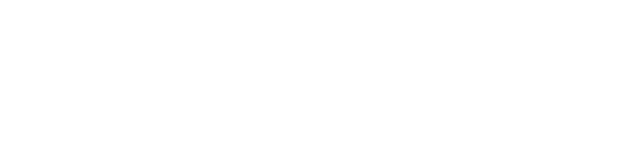
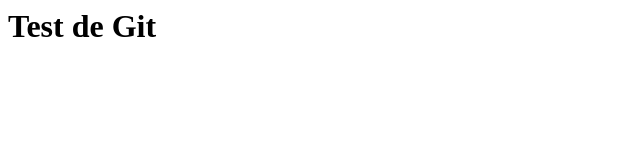
Before and after one commit to IPMEDIARIVER/git-prueba, a plain HTML site: page index.html in a window 1280 px wide. Shown: the whole page, without its empty margins (0-640 px from the left). Drawn offline with Linux system fonts and the light colour scheme.

Commit message:
Agregue el header al index

```diff
--- a/index.html
+++ b/index.html
@@ -1,3 +1,4 @@
+<h1>Test de Git</h1>
 <div class="row">
 	<div class="col-md-6"></div>
 	<div class="col-md-6"></div>
```
